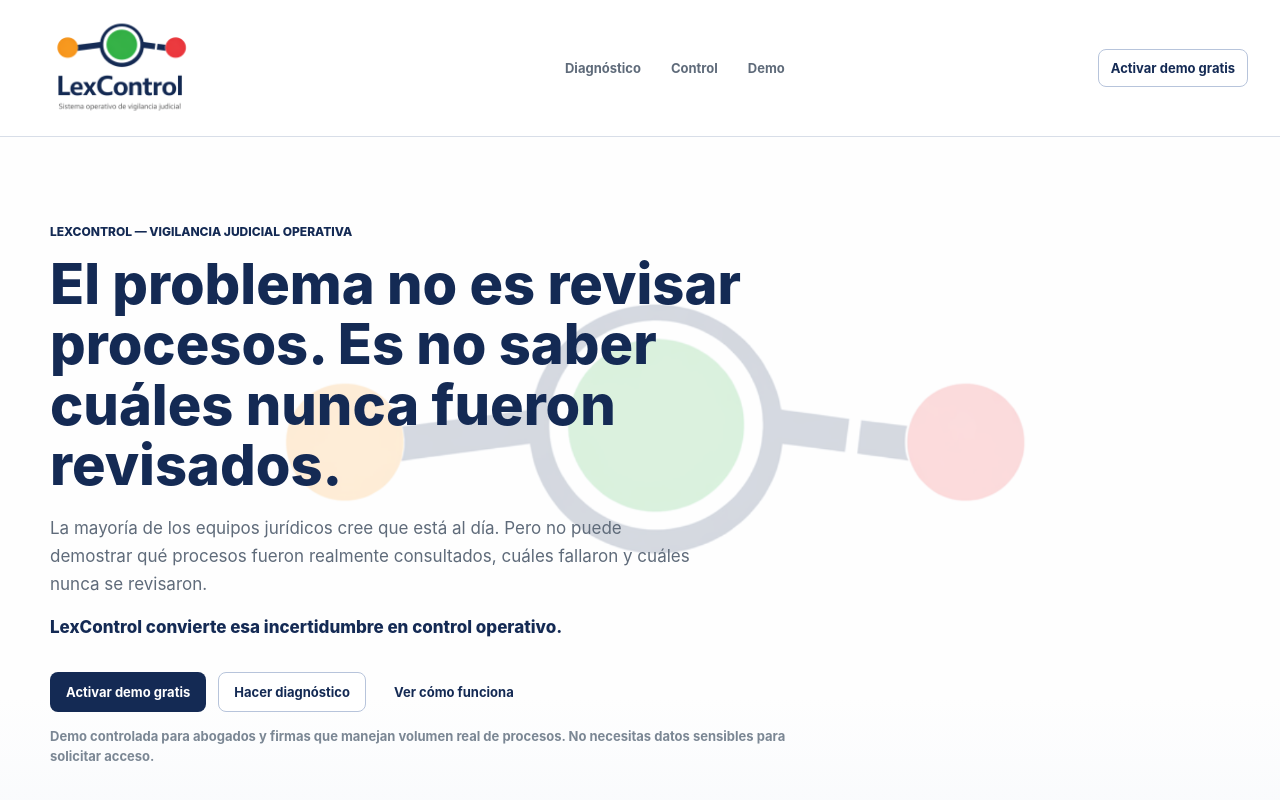
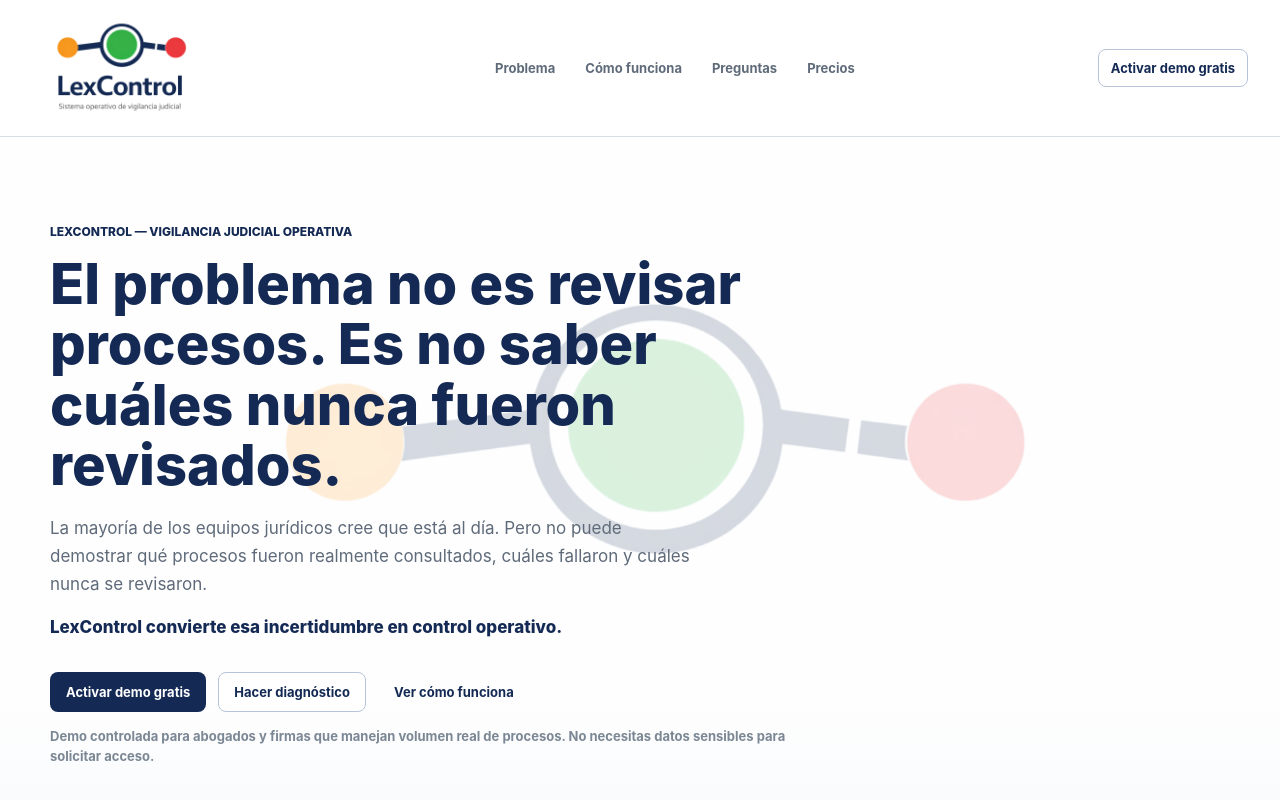
Before and after one commit to villalbajuan-maker/legal-tech, a React (Vite) app in the folder apps/web/: page / in a window 1280 px wide. Shown: the top 800 px of the page. Built offline with nearby package versions, Linux system fonts and the light colour scheme.

Commit message:
Update landing navigation labels

```diff
--- a/apps/web/src/main.tsx
+++ b/apps/web/src/main.tsx
@@ -972,9 +972,10 @@
           <img src={logoUrl} alt="LexControl" />
         </a>
         <nav className="nav" aria-label="Principal">
-          <a href="#diagnostico">Diagnóstico</a>
-          <a href="#control">Control</a>
-          <a href="#demo">Demo</a>
+          <a href="#problema">Problema</a>
+          <a href="#control">Cómo funciona</a>
+          <a href="#preguntas">Preguntas</a>
+          <a href="#precios">Precios</a>
         </nav>
         <button className="navCta" type="button" onClick={() => setActivationOpen(true)}>
           Activar demo gratis
@@ -1018,7 +1019,7 @@
         <strong>Y aún así estar dejando casos sin revisar.</strong>
       </section>
 
-      <section className="problemSection">
+      <section className="problemSection" id="problema">
         <div>
           <p className="eyebrow">Problema</p>
           <h2>El riesgo no está solo en que un proceso cambie.</h2>
```
